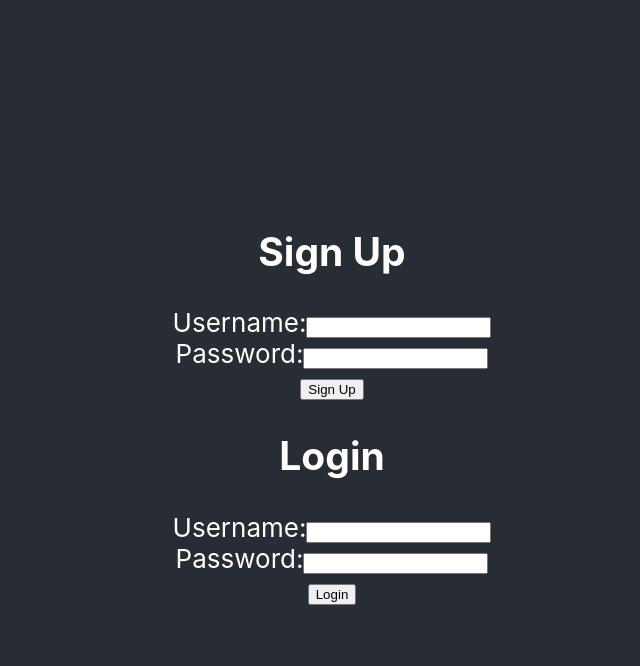
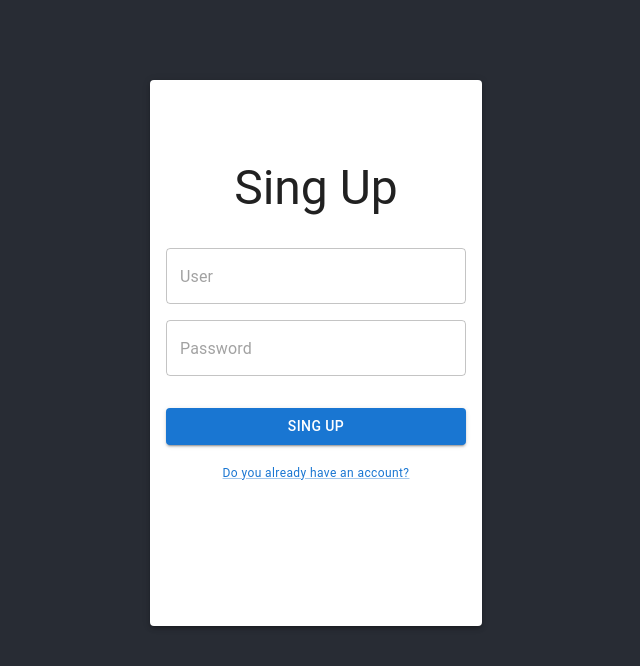
Before and after one commit to 1johanrincon/hello-build-app, a React (Create React App) app: page / in a window 1280 px wide. Shown: the top 666 px of the page, without its empty margins (308-948 px from the left). Built offline with nearby package versions, Linux system fonts and the light colour scheme; the HTML template or start-up script is replaced by a standard one.

Commit message:
avance github-app

```diff
--- a/package.json
+++ b/package.json
@@ -2,10 +2,15 @@
   "name": "hello-build-app",
   "version": "0.1.0",
   "private": true,
+  "proxy": "https://github.com",
   "dependencies": {
+    "@emotion/react": "^11.14.0",
+    "@emotion/styled": "^11.14.0",
+    "@mui/material": "^6.4.3",
     "cra-template": "1.2.0",
     "react": "^19.0.0",
     "react-dom": "^19.0.0",
+    "react-router-dom": "^6.29.0",
     "react-scripts": "5.0.1"
   },
   "scripts": {
--- a/src/App.css
+++ b/src/App.css
@@ -1,38 +1,7 @@
 .App {
-  text-align: center;
-}
-
-.App-logo {
-  height: 40vmin;
-  pointer-events: none;
-}
-
-@media (prefers-reduced-motion: no-preference) {
-  .App-logo {
-    animation: App-logo-spin infinite 20s linear;
-  }
 }
 
 .App-header {
   background-color: #282c34;
   min-height: 100vh;
-  display: flex;
-  flex-direction: column;
-  align-items: center;
-  justify-content: center;
-  font-size: calc(10px + 2vmin);
-  color: white;
 }
-
-.App-link {
-  color: #61dafb;
-}
-
-@keyframes App-logo-spin {
-  from {
-    transform: rotate(0deg);
-  }
-  to {
-    transform: rotate(360deg);
-  }
-}
--- a/src/App.js
+++ b/src/App.js
@@ -1,35 +1,24 @@
 import "./App.css";
+import { BrowserRouter as Router, Routes, Route } from 'react-router-dom';
 import React, { useState } from "react";
-import SignUp from "./pages/SignUp";
 import Login from "./pages/Login";
 import Dashboard from "./pages/Dashboard";
 
 function App() {
-  const [loggedIn, setLoggedIn] = useState(false);
+  return (
+    <>
+      <div className="App">
+        <header className="App-header">
+          <Router>
+            <Routes>
+              <Route path="/" element={<Login />} />
+              <Route path="/dashboard" element={<Dashboard />} />
+            </Routes>
+          </Router>
+        </header>
+      </div>
 
-  const handleSignUp = () => {
-    alert("User signed up successfully!");
-  };
-
-  const handleLogin = () => {
-    setLoggedIn(true);
-  };
-
-  return (
-    <div className="App">
-      <header className="App-header">
-        <div>
-          {!loggedIn ? (
-            <>
-              <SignUp onSignUp={handleSignUp} />
-              <Login onLogin={handleLogin} />
-            </>
-          ) : (
-            <Dashboard />
-          )}
-        </div>
-      </header>
-    </div>
+    </>
   );
 }
 
--- a/src/pages/Dashboard.js
+++ b/src/pages/Dashboard.js
@@ -1,53 +1,142 @@
 import React, { useEffect, useState } from 'react';
+import { Button, Container } from '@mui/material';
+import { useNavigate } from 'react-router-dom';
 
 const Dashboard = () => {
+  const CLIENT_ID = 'Iv23libLjbUMr9U3Eul0'
+  const SECRET_ID = '23db870ea8a87d0d1a821dc2f215ef27a14e26d1'
+  const REDIRECT_URL = 'http://localhost:3000/dashboard'
   const [repos, setRepos] = useState([]);
   const [error, setError] = useState('');
+  const navigate = useNavigate()
 
-//   useEffect(() => {
-//     const token = localStorage.getItem('github_token'); // Asegúrate de guardar el token de GitHub al hacer login con OAuth
+  useEffect(() => {
+    const user = localStorage.getItem('user');
+    const params = new URLSearchParams(window.location.search);
+    const code = params.get('code');
 
-//     if (!token) {
-//       setError('You must log in to see repositories.');
-//       return;
-//     }
+    if (!user) {
+      navigate("/")
+    }
 
-//     const fetchRepos = async () => {
-//       try {
-//         const response = await fetch('https://api.github.com/user/repos', {
-//           headers: {
-//             Authorization: `Bearer ${token}`,
-//           },
-//         });
+    if (code) {
+      getGitHubToken(code);
+    }
+  }, [])
 
-//         if (response.ok) {
-//           const data = await response.json();
-//           setRepos(data);
-//         } else {
-//           setError('Failed to fetch repositories');
-//         }
-//       } catch (err) {
-//         setError('An error occurred');
-//       }
-//     };
+  const getGitHubToken = async (code) => {
+    try {
+      const response = await fetch('/login/oauth/access_token', {
+        method: 'POST',
+        body: JSON.stringify({
+          client_id: CLIENT_ID,
+          client_secret: SECRET_ID,
+          code,
+          redirect_uri: REDIRECT_URL,
+        }),
+        headers: {
+          'Content-Type': 'application/json',
+        },
+      });
+      console.log(response)
 
-//     fetchRepos();
-//   }, []);
+      const responseText = await response.text();
+      console.log(responseText)
+      const urlParams = new URLSearchParams(responseText);
+      const accessToken = urlParams.get('access_token');
+      console.log(accessToken);
+      localStorage.setItem('github_token', accessToken);
+      getDataUser()
+    } catch (error) {
+      console.error('Error al obtener el token:', error);
+    }
+  };
+
+  const getDataUser = async () => {
+    const query = `{
+      viewer {
+        login
+        name
+        bio
+        avatarUrl
+        location
+        email
+        company
+        websiteUrl
+        createdAt
+        updatedAt
+        repositories(first: 100) {
+          nodes {
+            name
+            description
+            url
+            createdAt
+            updatedAt
+            owner {
+              login
+            }
+          }
+        }
+        followers(first: 100) {
+          nodes {
+            login
+            avatarUrl
+          }
+        }
+        following(first: 100) {
+          nodes {
+            login
+            avatarUrl
+          }
+        }
+        starredRepositories(first: 100) {
+          nodes {
+            name
+            owner {
+              login
+            }
+            description
+            url
+          }
+        }
+      }
+    }
+    `
+    try {
+      const response = await fetch('https://api.github.com/graphql', {
+        method: 'POST',
+        headers: {
+          'Authorization': `Bearer ${localStorage.getItem('github_token')}`,
+          'Content-Type': 'application/json',
+        },
+        body: JSON.stringify({ query }),
+      });
+
+      const data = await response.json();
+
+      if (data.errors) {
+        console.log(error)
+      } else {
+        console.log(data)
+      }
+
+    } catch (error) {
+      console.log(error)
+    }
+  };
+
+
+  const loginGitHub = () => {
+    window.location.assign('https://github.com/login/oauth/authorize?client_id=' + CLIENT_ID)
+  }
+
 
   return (
-    <div>
-      <h2>Your Repositories</h2>
-      {/* {error && <p style={{ color: 'red' }}>{error}</p>}
-      <ul>
-        {repos.map((repo) => (
-          <li key={repo.id}>
-            <a href={repo.html_url} target="_blank" rel="noopener noreferrer">
-              {repo.name}
-            </a>
-          </li>
-        ))}
-      </ul> */}
-    </div>
+    <Container maxWidth="lg" sx={{ paddingTop: 4 }}>
+      <Button variant="contained" onClick={loginGitHub} sx={{ textAlign: 'start' }} >
+        Link GitHub
+      </Button>
+    </Container>
   );
 };
 
--- a/src/pages/Login.js
+++ b/src/pages/Login.js
@@ -1,49 +1,77 @@
-import React, { useState } from 'react';
+import { Button, Container, TextField, Typography, Paper, Box, Link } from '@mui/material';
+import React, { useEffect, useState } from 'react';
+import { useNavigate } from 'react-router-dom';
 
-const Login = ({ onLogin }) => {
+const Login = () => {
+  const [isLogin, setIsLogin] = useState(false)
+  const [showError, setShowError] = useState(false)
   const [username, setUsername] = useState('');
   const [password, setPassword] = useState('');
-  const [error, setError] = useState('');
+  const navigate = useNavigate()
 
-  const handleSubmit = (e) => {
+  useEffect(() => {
+    const user = localStorage.getItem('user');
+    if (user) {
+      setIsLogin(true);
+    }
+  }, [])
+
+  useEffect(() => {
+  }, [isLogin])
+
+  const saveUser = (e) => {
     e.preventDefault();
-    const storedUser = JSON.parse(localStorage.getItem('user'));
-
-    if (
-      storedUser &&
-      storedUser.username === username &&
-      storedUser.password === password
-    ) {
-      onLogin();
-    } else {
-      setError('Invalid username or password');
-    }
+    const userLocal = { 'username': username, 'password': password }
+    localStorage.setItem('user', JSON.stringify(userLocal))
+    clearForm();
+    setIsLogin(true)
   };
 
+  const login = (e) => {
+    setShowError(false);
+    e.preventDefault();
+    const userLocal = JSON.parse(localStorage.getItem('user'))
+    if (username === userLocal?.username && password === userLocal?.password) {
+      clearForm()
+      navigate('/dashboard')
+      return;
+    }
+    setShowError(true);
+    setTimeout(() => {
+      setShowError(false);
+    }, 3000);
+  };
+
+  function clearForm() {
+    setUsername('')
+    setPassword('')
+  }
+
   return (
-    <form onSubmit={handleSubmit}>
-      <h2>Login</h2>
-      <div>
-        <label>Username:</label>
-        <input
-          type="text"
-          value={username}
-          onChange={(e) => setUsername(e.target.value)}
-          required
-        />
-      </div>
-      <div>
-        <label>Password:</label>
-        <input
-          type="password"
-          value={password}
-          onChange={(e) => setPassword(e.target.value)}
-          required
-        />
-      </div>
-      {error && <p style={{ color: 'red' }}>{error}</p>}
-      <button type="submit">Login</button>
-    </form>
+    <Container maxWidth="xs" sx={{ paddingTop: 8 }}>
+      <Paper elevation={3} sx={{ height: 450, width: 300, margin: 2, padding: 2, paddingTop: 10 }}>
+        <Typography variant='h3' align='center' sx={{ alignItems: 'center' }} >
+          {isLogin ? 'Login' : 'Sing Up'}
+        </Typography>
+        <Box sx={{ alignItems: 'center', paddingTop: 3, paddingBottom: 3 }}>
+          <TextField value={username || ''} onChange={(e) => setUsername(e.target.value)} placeholder='User' type='text' sx={{ alignSelf: 'center', paddingTop: 1, paddingBottom: 1 }} required fullWidth />
+          <TextField value={password || ''} onChange={(e) => setPassword(e.target.value)} placeholder='Password' type='password' sx={{ alignSelf: 'center', paddingTop: 1, paddingBottom: 1 }} required fullWidth />
+          {showError && <Typography variant='caption' align='center' sx={{ alignItems: 'center', color: 'red' }} >
+            Incorrect username or password, please try again.
+          </Typography>}
+        </Box>
+        <Button variant="contained" type="submit" fullWidth onClick={isLogin ? login : saveUser} sx={{ marginBottom: 2 }} >
+          {isLogin ? 'Login' : 'Sing Up'}
+        </Button>
+        <Box sx={{ alignItems: 'center', textAlign: 'center' }}>
+          <Typography variant='caption' align='center'  >
+            {isLogin ?
+              <Link onClick={() => setIsLogin(false)}>Create new account</Link>
+              : <Link onClick={() => setIsLogin(true)}>Do you already have an account?</Link>}
+          </Typography>
+        </Box>
+      </Paper>
+    </Container>
   );
 };
 
--- a/src/pages/SignUp.js
+++ /dev/null
@@ -1,40 +0,0 @@
-import React, { useState } from 'react';
-
-const SignUp = ({ onSignUp }) => {
-  const [username, setUsername] = useState('');
-  const [password, setPassword] = useState('');
-
-  const handleSubmit = (e) => {
-    e.preventDefault();
-    const user = { username, password };
-    localStorage.setItem('user', JSON.stringify(user));
-    onSignUp();
-  };
-
-  return (
-    <form onSubmit={handleSubmit}>
-      <h2>Sign Up</h2>
-      <div>
-        <label>Username:</label>
-        <input
-          type="text"
-          value={username}
-          onChange={(e) => setUsername(e.target.value)}
-          required
-        />
-      </div>
-      <div>
-        <label>Password:</label>
-        <input
-          type="password"
-          value={password}
-          onChange={(e) => setPassword(e.target.value)}
-          required
-        />
-      </div>
-      <button type="submit">Sign Up</button>
-    </form>
-  );
-};
-
-export default SignUp;
```
